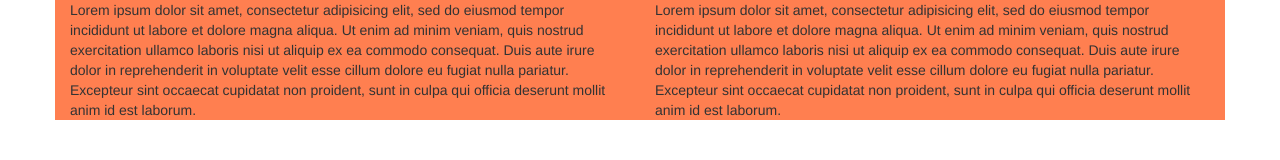
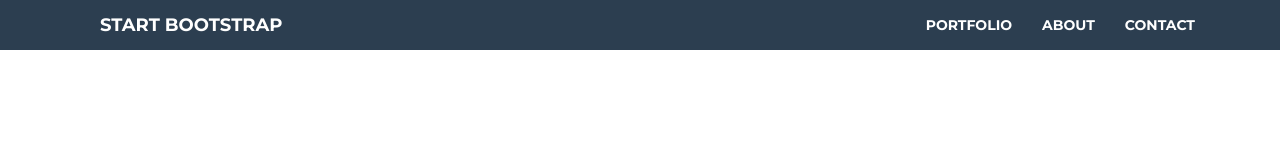
Before and after one commit to Adriano-Defilippis/html-css-bootstrap-freelancer, a plain HTML site: page index.html in a window 1280 px wide. Drawn offline with nearby package versions, Linux system fonts and the light colour scheme.

Commit message:
Nav Bar completa, Preparato schema a commenti in html per sezioni sito

```diff
--- a/css/master.css
+++ b/css/master.css
@@ -1,3 +1,24 @@
-[class*="col-"]{
-  background-color: coral;
+/* Sovrascrivo alcune regole del framework */
+*{
+  margin: 0;
+  padding: 0;
 }
+
+.container-fluid{
+  width: 100%;
+}
+
+header .row{
+  background-color: #2C3E50;
+}
+
+/* Regole generali di stile */
+a{
+  color: white;
+}
+
+/* Blocco Header */
+#mainNav{
+  font-family: Montserrat,-apple-system,BlinkMacSystemFont,"Segoe UI",Roboto,"Helvetica Neue",Arial,"Noto Sans",sans-serif,"Apple Color Emoji","Segoe UI Emoji","Segoe UI Symbol","Noto Color Emoji";
+  font-weight: 700;
+}
--- a/index.html
+++ b/index.html
@@ -8,6 +8,9 @@
 
     <title>Freelancer - Start Bootstrap</title>
 
+    <!-- Font da google fonts -->
+    <link href="https://fonts.googleapis.com/css?family=Montserrat:400,700" rel="stylesheet" type="text/css">
+
     <!-- Bootstrap -->
     <link rel="stylesheet" href="https://stackpath.bootstrapcdn.com/bootstrap/3.4.1/css/bootstrap.min.css" integrity="sha384-HSMxcRTRxnN+Bdg0JdbxYKrThecOKuH5zCYotlSAcp1+c8xmyTe9GYg1l9a69psu" crossorigin="anonymous">
 
@@ -16,17 +19,66 @@
   </head>
   <body>
 
-    <div class="container">
-      <div class="row">
-        <div class="col-xs-12 col-md-6">
-          Lorem ipsum dolor sit amet, consectetur adipisicing elit, sed do eiusmod tempor incididunt ut labore et dolore magna aliqua. Ut enim ad minim veniam, quis nostrud exercitation ullamco laboris nisi ut aliquip ex ea commodo consequat. Duis aute irure dolor in reprehenderit in voluptate velit esse cillum dolore eu fugiat nulla pariatur. Excepteur sint occaecat cupidatat non proident, sunt in culpa qui officia deserunt mollit anim id est laborum.
+    <div class="container-fluid">
+
+
+      <header>
+
+        <div class="row">
+
+          <!-- navbar da padding e margine, navbar-default da lo stile  -->
+          <nav class="text-uppercase" id="mainNav">
+            <div class="container">
+
+              <!-- Brand and toggle get grouped for better mobile display -->
+              <div class="navbar-header col-lg-8">
+                <a class="navbar-brand" href="#">START BOOTSTRAP</a>
+              </div>
+
+              <!-- Collect the nav links, forms, and other content for toggling -->
+              <div class="col-lg-4 hidden-xs">
+                <ul class="nav navbar-nav navbar-right">
+                    <li><a color href="#">portfolio</a></li>
+                    <li><a href="#">about</a></li>
+                    <li><a href="#">contact</a></li>
+                </ul>
+
+              </div>
+            </div><!-- /.container-fluid -->
+          </nav>
         </div>
+      </header>
 
-        <div class="col-xs-12 col-md-6">
-          Lorem ipsum dolor sit amet, consectetur adipisicing elit, sed do eiusmod tempor incididunt ut labore et dolore magna aliqua. Ut enim ad minim veniam, quis nostrud exercitation ullamco laboris nisi ut aliquip ex ea commodo consequat. Duis aute irure dolor in reprehenderit in voluptate velit esse cillum dolore eu fugiat nulla pariatur. Excepteur sint occaecat cupidatat non proident, sunt in culpa qui officia deserunt mollit anim id est laborum.
-        </div>
+      <!-- Sezione 0 -->
+      <section>
 
-      </div>
+      </section>
+
+
+      <!-- Sezione 1 -->
+      <section>
+
+      </section>
+
+
+      <!-- Sezione 2 -->
+      <section>
+
+      </section>
+
+
+      <!-- SEzione 3 -->
+      <section>
+
+      </section>
+
+
+
+      <!-- Footer -->
+      <footer>
+
+
+      </footer>
 
     </div>
 
```
